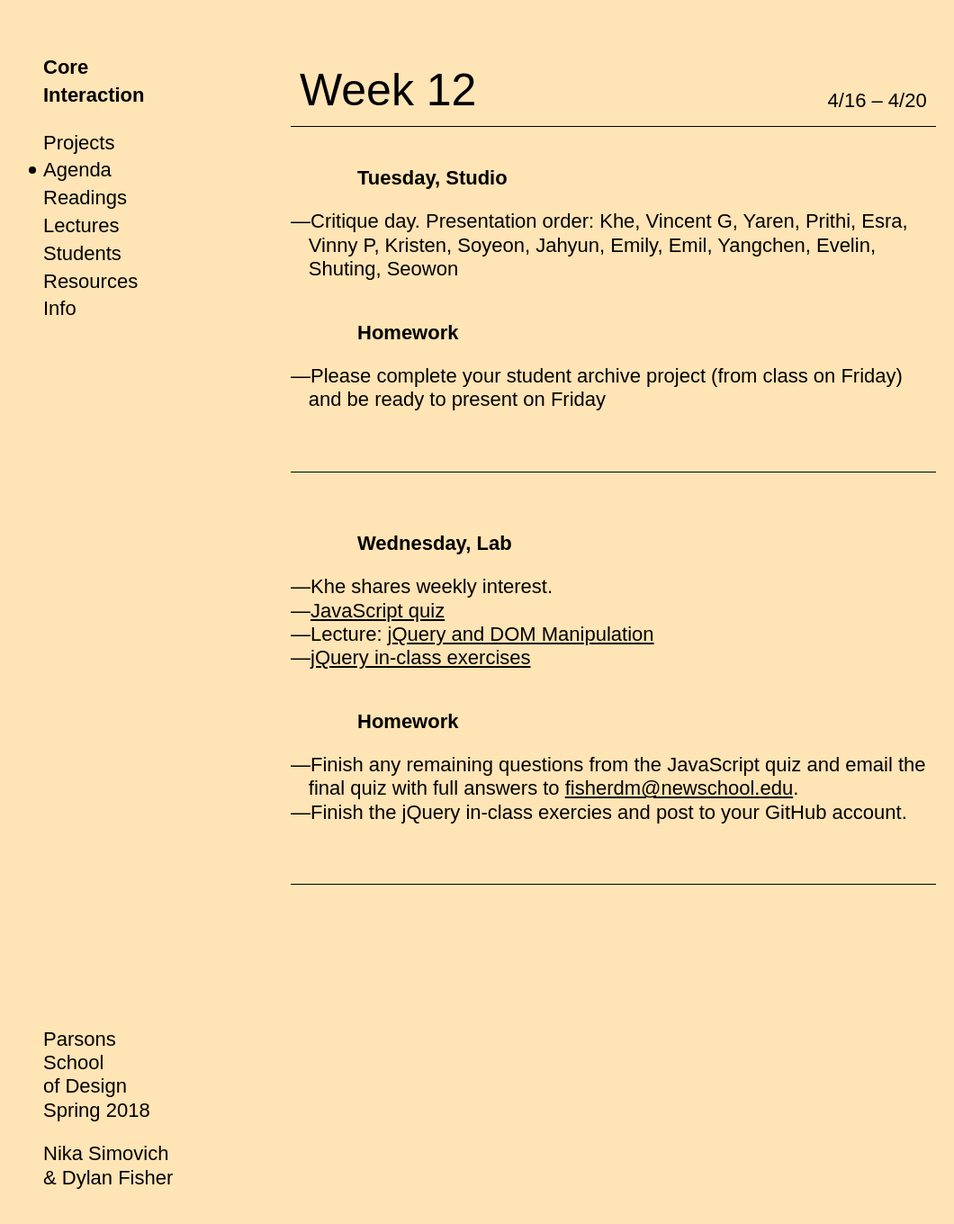
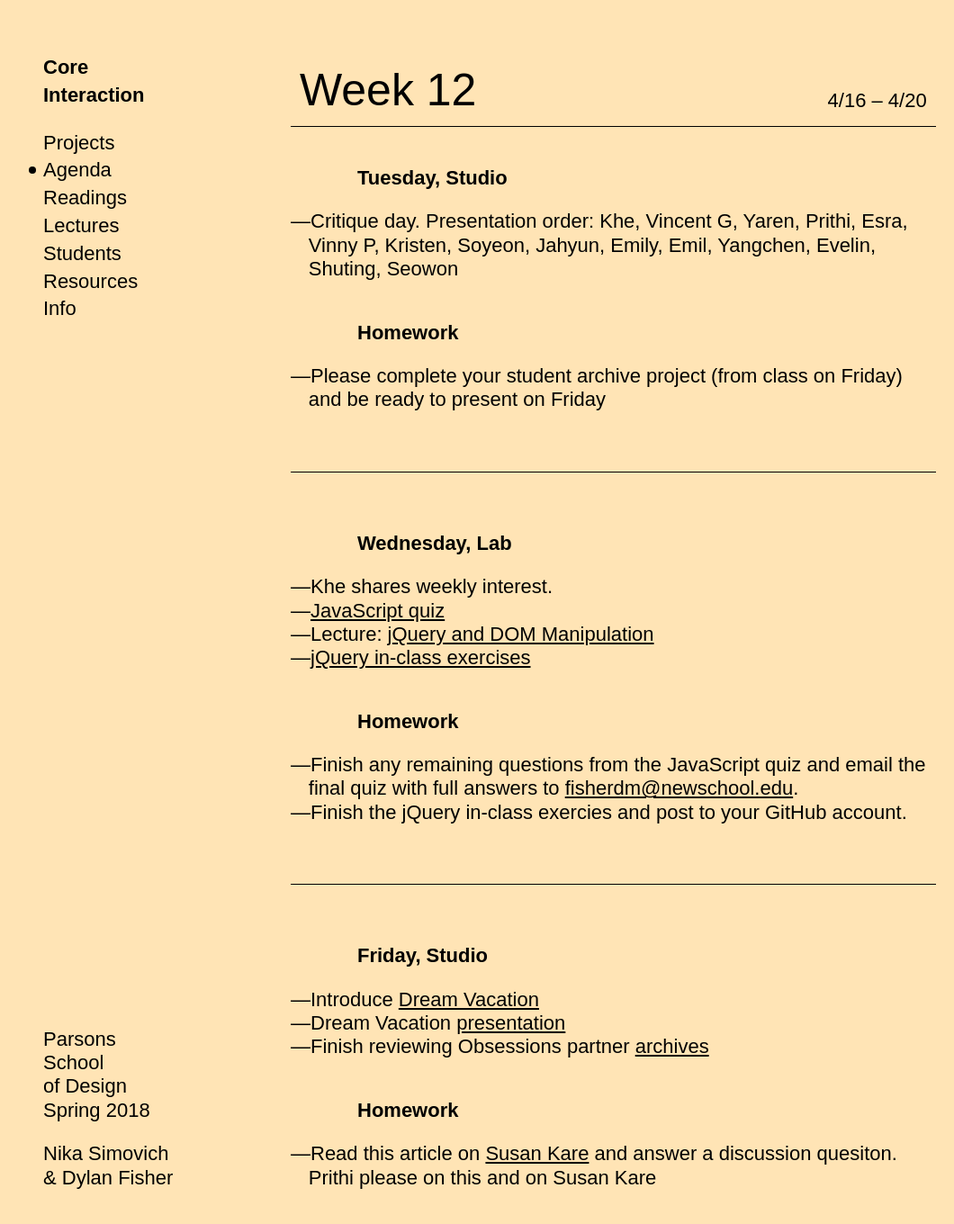
Before and after one commit to dylanfisher/ci18, a Jekyll site: the page built from _agendas/week-12.md, in a window 1280 px wide and 1382 px high. Shown: the top 1360 px of the window at 90% size, without its empty margins (12-1072 px from the left). Built offline with Jekyll 4.4.1, drawn with Linux system fonts in a browser that asks for light colours; some web fonts are replaced.

Commit message:
Add agenda

```diff
--- a/_agendas/week-12.md
+++ b/_agendas/week-12.md
@@ -41,3 +41,12 @@ Seowon
 - Finish the jQuery in-class exercies and post to your GitHub account.
 
 ---
+
+### Friday, Studio
+
+- Introduce [Dream Vacation](/projects/dreamvacation)
+- Dream Vacation [presentation](/assets/lectures/dream-vacation.pdf)
+- Finish reviewing Obsessions partner [archives](https://docs.google.com/document/d/1M3KqzYSEKDu02xpdxtALPO4nBmd5sSxLI8oknb-gRdA/edit?usp=sharing)
+
+### Homework
+- Read this article on [Susan Kare](https://www.newyorker.com/culture/cultural-comment/the-woman-who-gave-the-macintosh-a-smile) and answer a discussion quesiton. Prithi please on this and on Susan Kare
```
Also changed, not shown: _projects/dreamvacation.md (added, +32 -0 lines), 1 other file.
